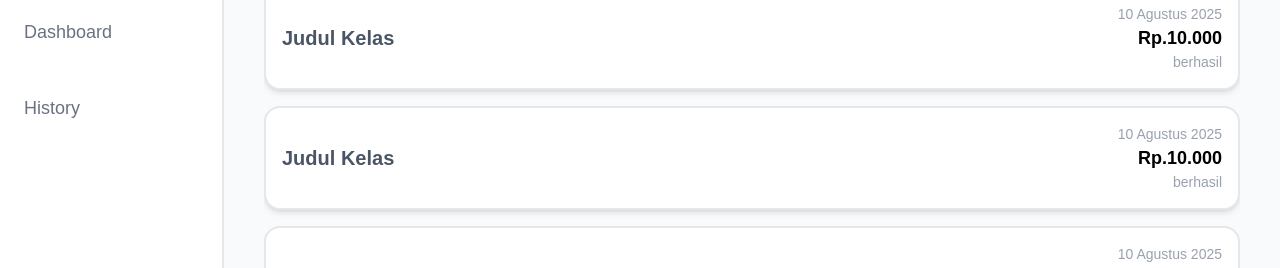
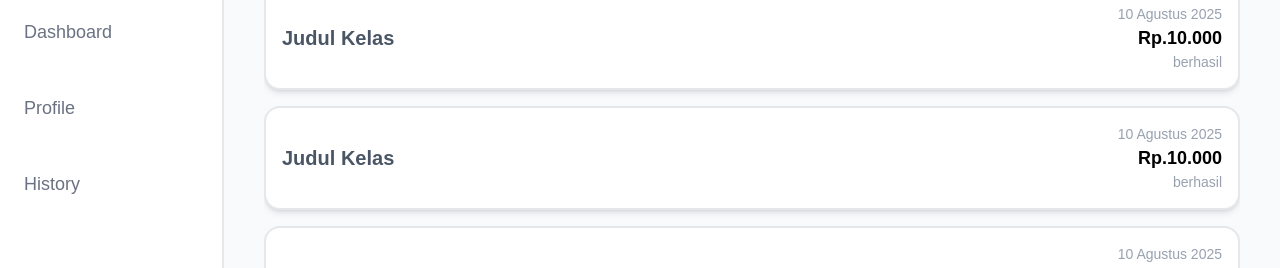
Before and after one commit to satyaa232323/xcodeclass, a Next.js app: page /profile/history in a window 1280 px wide. Shown: the part 146-414 px from the top of the page. Built offline with nearby package versions, Linux system fonts and the light colour scheme.

Commit message:
sidebar profile

```diff
--- a/app/profile/layout.tsx
+++ b/app/profile/layout.tsx
@@ -51,7 +51,10 @@ export default function ProfileLayout({
                 Dashboard
               </li>
               <li className="p-6 text-lg text-gray-500 hover:text-red-500 cursor-pointer">
-                History
+                <Link href="/profile">Profile</Link>
+              </li>
+              <li className="p-6 text-lg text-gray-500 hover:text-red-500 cursor-pointer">
+                <Link href="/profile/history">History</Link>
               </li>
             </ul>
           </div>
```
